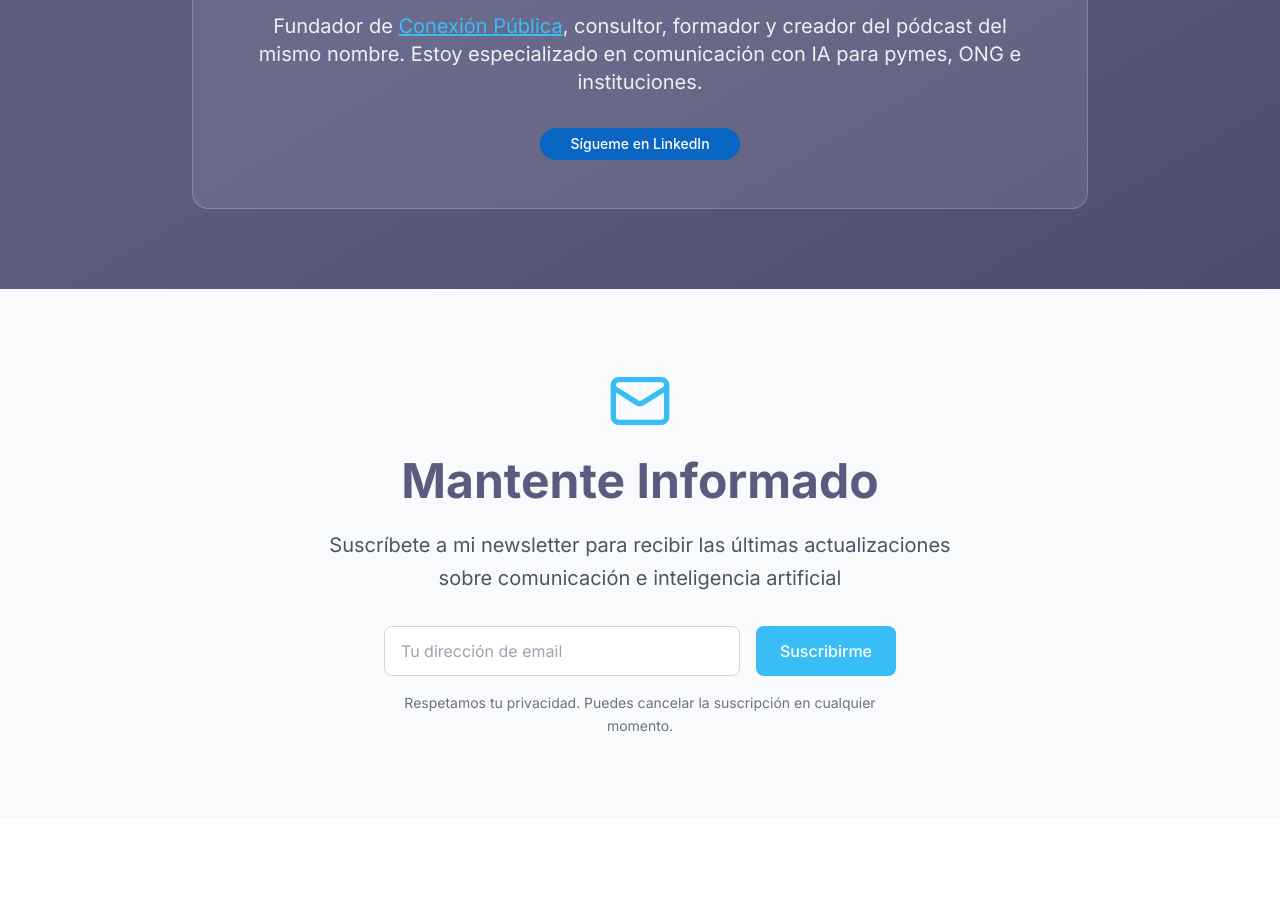
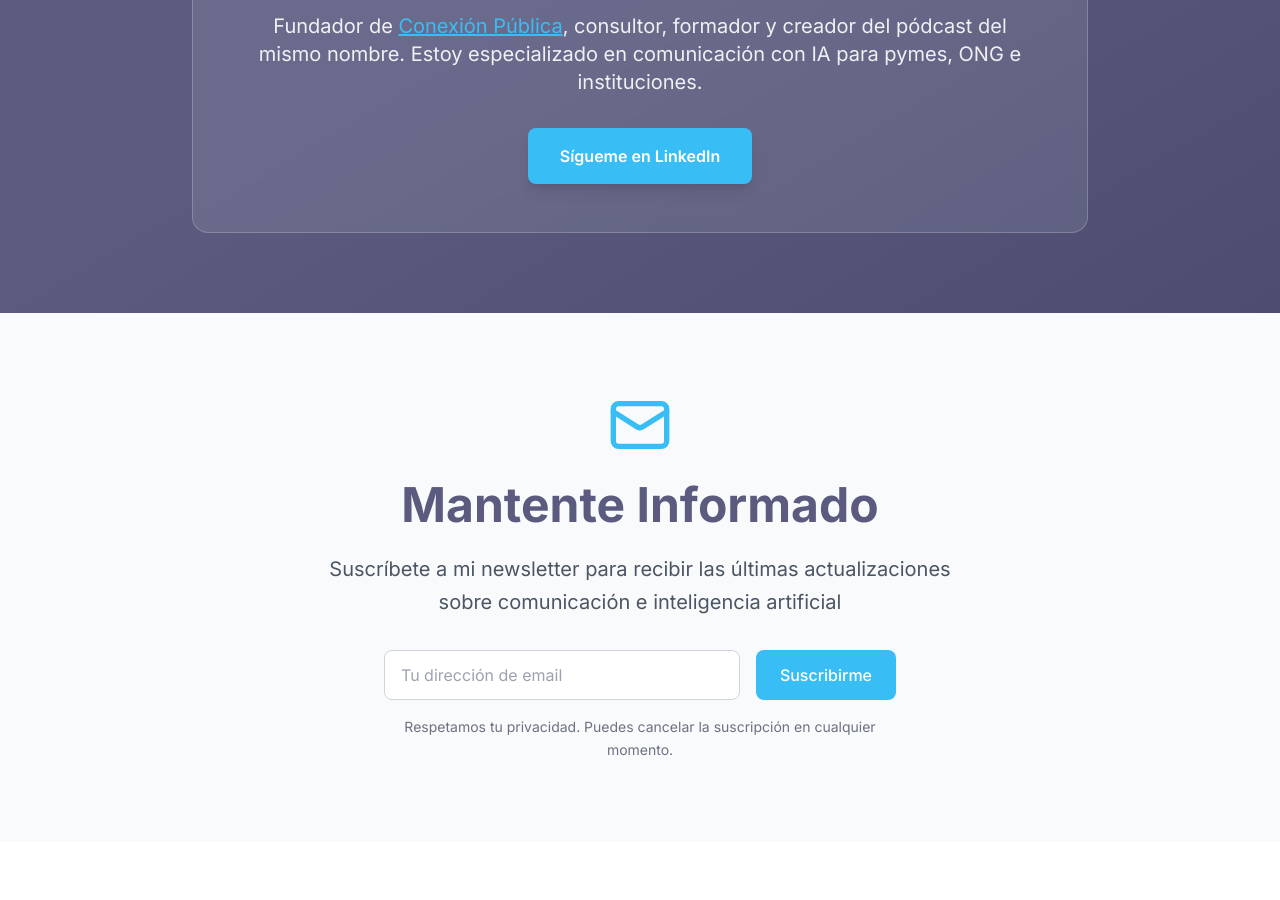
Before and after one commit to osanemeterio/oscarsanemeterio, a React (Vite) app: page / in a window 1280 px wide. Shown: the part 2660-3560 px from the top of the page. Built offline with nearby package versions, Linux system fonts and the light colour scheme.

Commit message:
Aplicar estilo consistente al botón de LinkedIn

```diff
--- a/src/pages/Home.tsx
+++ b/src/pages/Home.tsx
@@ -246,10 +246,9 @@ function App() {
               href="https://www.linkedin.com/in/osanemeterio/"
               target="_blank"
               rel="noopener noreferrer"
-              className="inline-flex flex-col justify-center items-center text-center outline-none no-underline text-white w-[200px] h-8 rounded-2xl bg-[#0A66C2] hover:bg-[#004182] transition-colors cursor-pointer px-2 py-1.5 text-sm font-medium"
-              style={{ fontFamily: '"SF Pro Text", Helvetica, sans-serif' }}
+              className="btn-primary inline-block"
             >
-              <span>Sígueme en LinkedIn</span>
+              Sígueme en LinkedIn
             </a>
             </div>
           </div>
```
